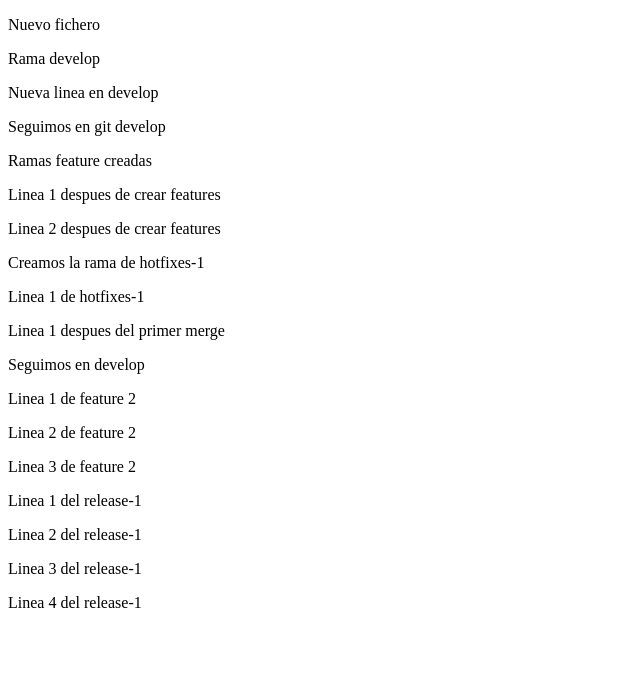
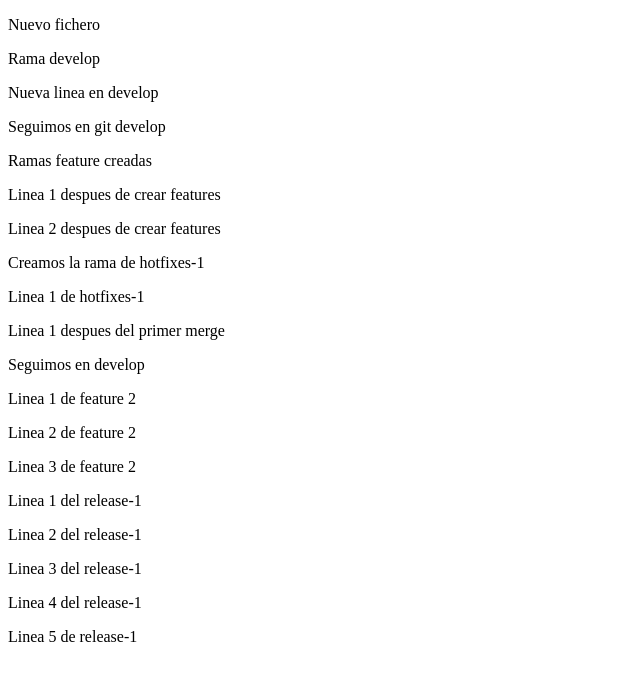
Before and after one commit to igarciacob/TareaUT1, a plain HTML site: page index.html in a window 1280 px wide. Shown: the whole page, without its empty margins (0-640 px from the left). Drawn offline with Linux system fonts and the light colour scheme.

Commit message:
Linea 5 de release-1

```diff
--- a/index.html
+++ b/index.html
@@ -24,5 +24,6 @@
     <p>Linea 2 del release-1</p>
     <p>Linea 3 del release-1</p>
     <p>Linea 4 del release-1</p>
+    <p>Linea 5 de release-1</p>
 </body>
 </html>
```
